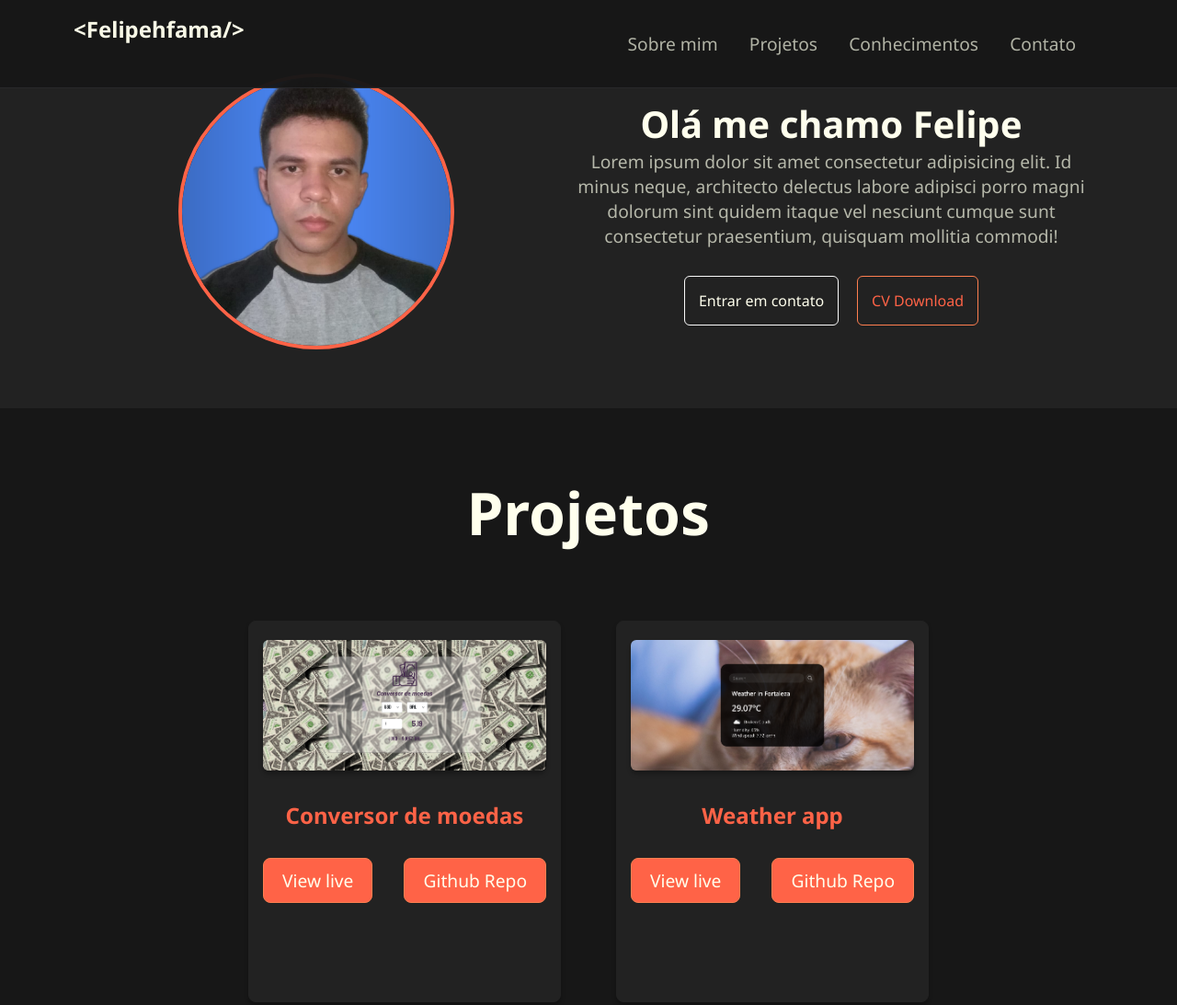
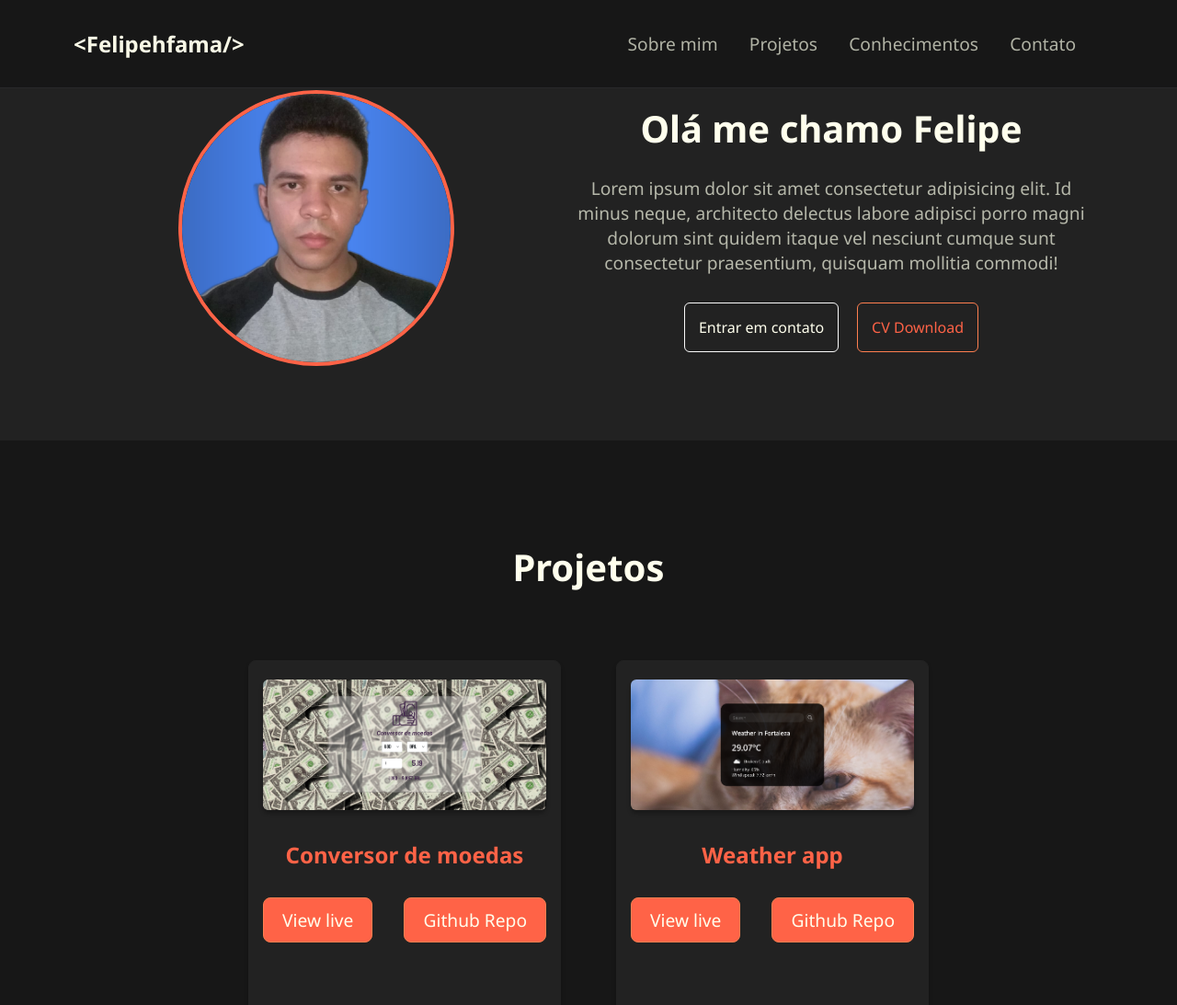
Before and after one commit to FelipeFama/portfolio, a plain HTML site: page index.html in a window 1280 px wide. Shown: the top 1093 px of the page at 92% size. Drawn offline with Linux system fonts and the light colour scheme.

Commit message:
change styles

```diff
--- a/index.html
+++ b/index.html
@@ -37,13 +37,9 @@
     </header>
     <main>
       <section id="about" class="section-about">
-        <img
-          class="profile-about"
-          src="./assets/profile-github.png"
-          alt="profile"
-        />
+        <img class="profile-about" src="./assets/profile-github.png" alt="profile" />
         <article class="article-about">
-          <h1>Olá me chamo Felipe</h1>
+          <h2 class="title-about">Olá me chamo Felipe</h2>
           <p>
             Lorem ipsum dolor sit amet consectetur adipisicing elit. Id minus
             neque, architecto delectus labore adipisci porro magni dolorum sint
--- a/styles/about.css
+++ b/styles/about.css
@@ -16,9 +16,8 @@
   border: 0.3rem solid var(--tomato);
 }
 
-.article-about h1 {
-  color: var(--pale-yellow);
-  font-size: 2.5rem;
+.article-about {
+  margin-block: 2rem;
 }
 
 .article-about p {
--- a/styles/contact.css
+++ b/styles/contact.css
@@ -4,11 +4,6 @@
   flex-direction: column;
   align-items: center;
   gap: 1rem;
-}
-
-.title-contacts {
-  color: var(--pale-yellow);
-  font-size: 3rem;
 }
 
 .social-contacts {
--- a/styles/header.css
+++ b/styles/header.css
@@ -4,6 +4,7 @@ header {
   background-color: #171717;
   color: var(--pale-yellow);
   display: flex;
+  align-items: center;
   justify-content: space-between;
   padding: 15px 80px;
   position: fixed;
@@ -68,7 +69,7 @@ header nav {
 }
 
 /*Responsive*/
-@media screen and (max-width:950px) {
+@media screen and (max-width:920px) {
   .nav-list {
     position: absolute;
     top: 9vh;
--- a/styles/imports.css
+++ b/styles/imports.css
@@ -1,4 +1,4 @@
-@import "./global.css";
+@import "./reset.css";
 @import "./header.css";
 @import "./about.css";
 @import "./projects.css";
--- a/styles/projects.css
+++ b/styles/projects.css
@@ -1,13 +1,6 @@
 /*Projects*/
 .section-projects {
   padding: 70px 0 100px 0;
-}
-
-.title-projects {
-  text-align: center;
-  padding-bottom: 24px;
-  font-size: 4rem;
-  color: var(--pale-yellow);
 }
 
 .container-projects {
--- a/styles/global.css
+++ b/styles/reset.css
@@ -41,7 +41,7 @@ img {
 
 section {
   text-align: center;
-  padding: 3rem;
+  padding: 4rem 0;
 }
 
 ::-webkit-scrollbar {
@@ -57,6 +57,17 @@ section {
   border-radius: 10px;
 }
 
+.article-about, .title-projects, .title-skills,.title-contacts {
+  margin-top: 2.5rem;
+}
+
+.title-about, .title-projects, .title-skills, .title-contacts {
+  text-align: center;
+  padding-bottom: 24px;
+  font-size: 2.5rem;
+  color: var(--pale-yellow);
+}
+
 /*Footer*/
 footer {
   background-color: var(--other-black);
```
